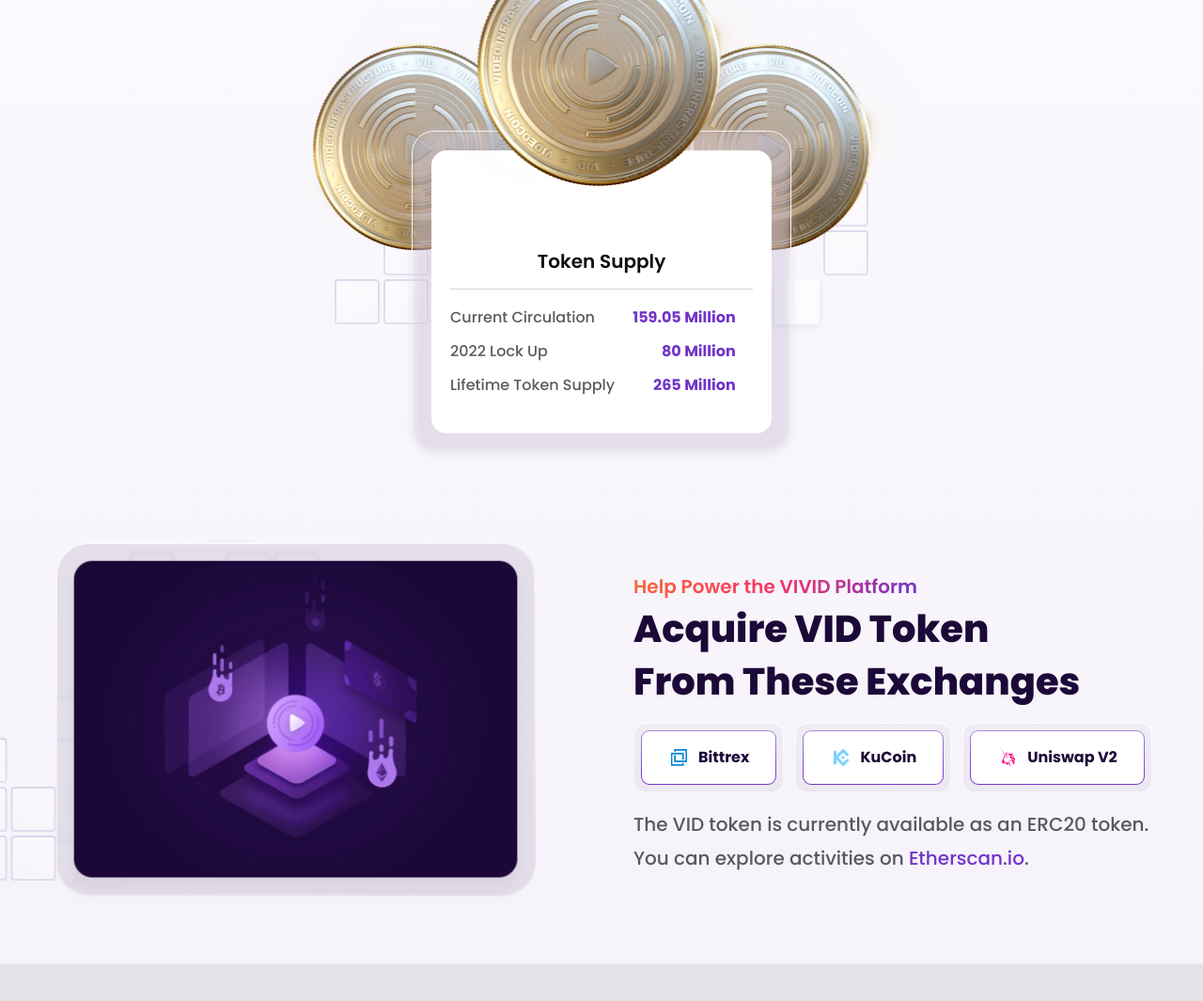
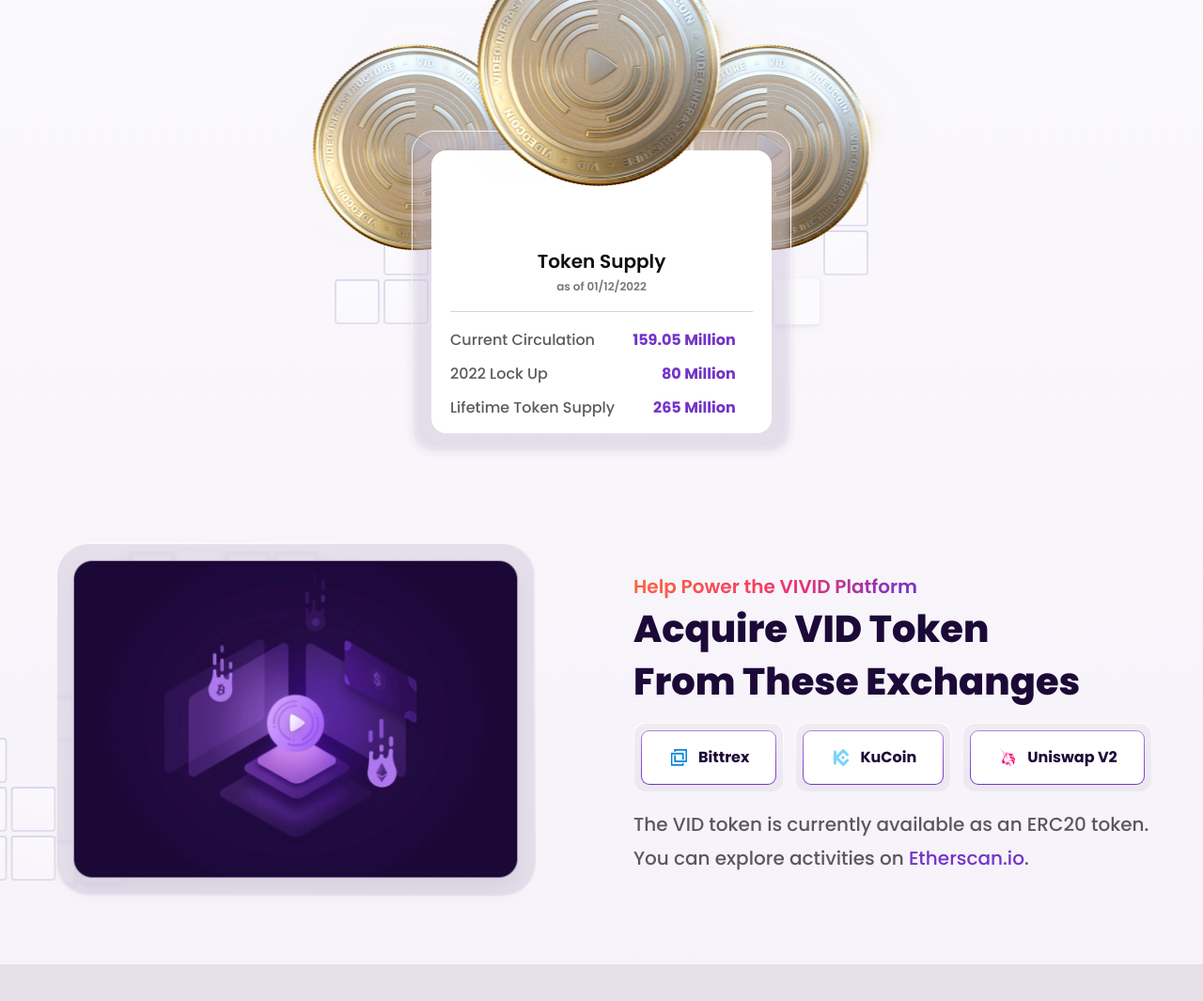
Before and after one commit to videocoin/videocoin.network, a Gatsby site: page /token in a window 1280 px wide. Shown: the part 1181-2246 px from the top of the page at 94% size. Built offline with nearby package versions, Linux system fonts and the light colour scheme; Gatsby itself is replaced by a stand-in of ours.

Commit message:
update token page

```diff
--- a/src/components/Token/TokenSupply/index.tsx
+++ b/src/components/Token/TokenSupply/index.tsx
@@ -23,6 +23,9 @@
           <div>
             <Text variant="subtitle" align="center" color="grey90" marginB={12}>
               Token Supply
+              <Text align='center' variant="caption" color="grey20" marginT={-4}>
+                as of 01/12/2022
+              </Text>
             </Text>
             <table>
               <tbody>
```
